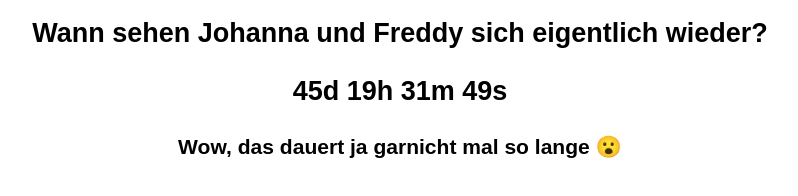
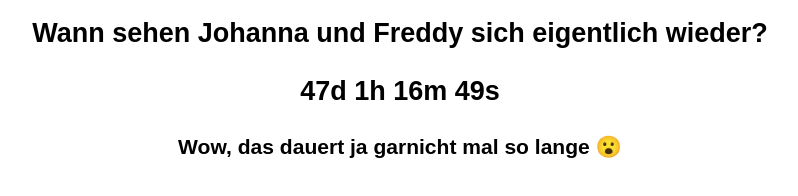
Before and after one commit to Fred-eerik/WSSJUFW, a plain HTML site: page index.html in a window 1280 px wide. Shown: the whole page, without its empty margins (240-1038 px from the left). Drawn offline with Linux system fonts and the light colour scheme.

Commit message:
Update index.html

```diff
--- a/index.html
+++ b/index.html
@@ -20,7 +20,7 @@
 
 <script>
 // Set the date we're counting down to
-var countDownDate = new Date("Feb 7, 2025 12:25").getTime();
+var countDownDate = new Date("Feb 8, 2025 18:10").getTime();
 
 // Update the count down every 1 second
 var x = setInterval(function() {
```
